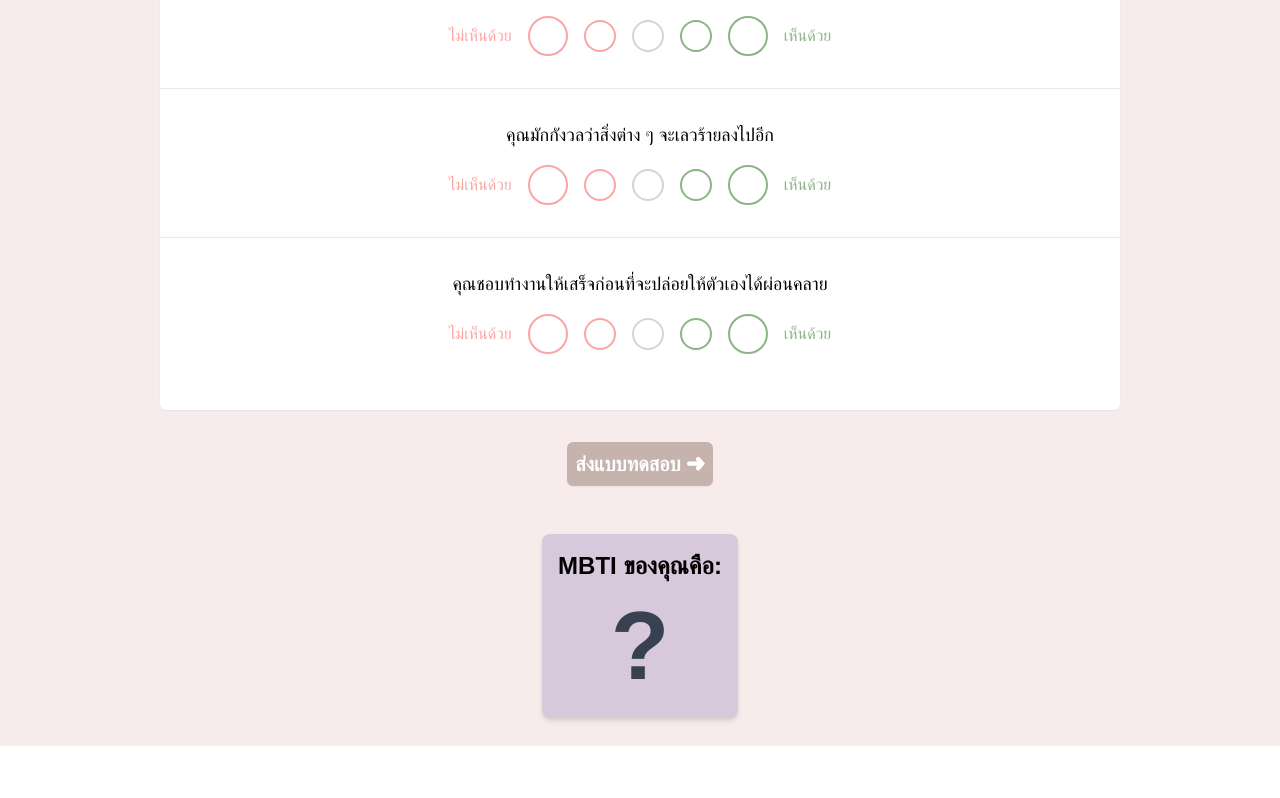
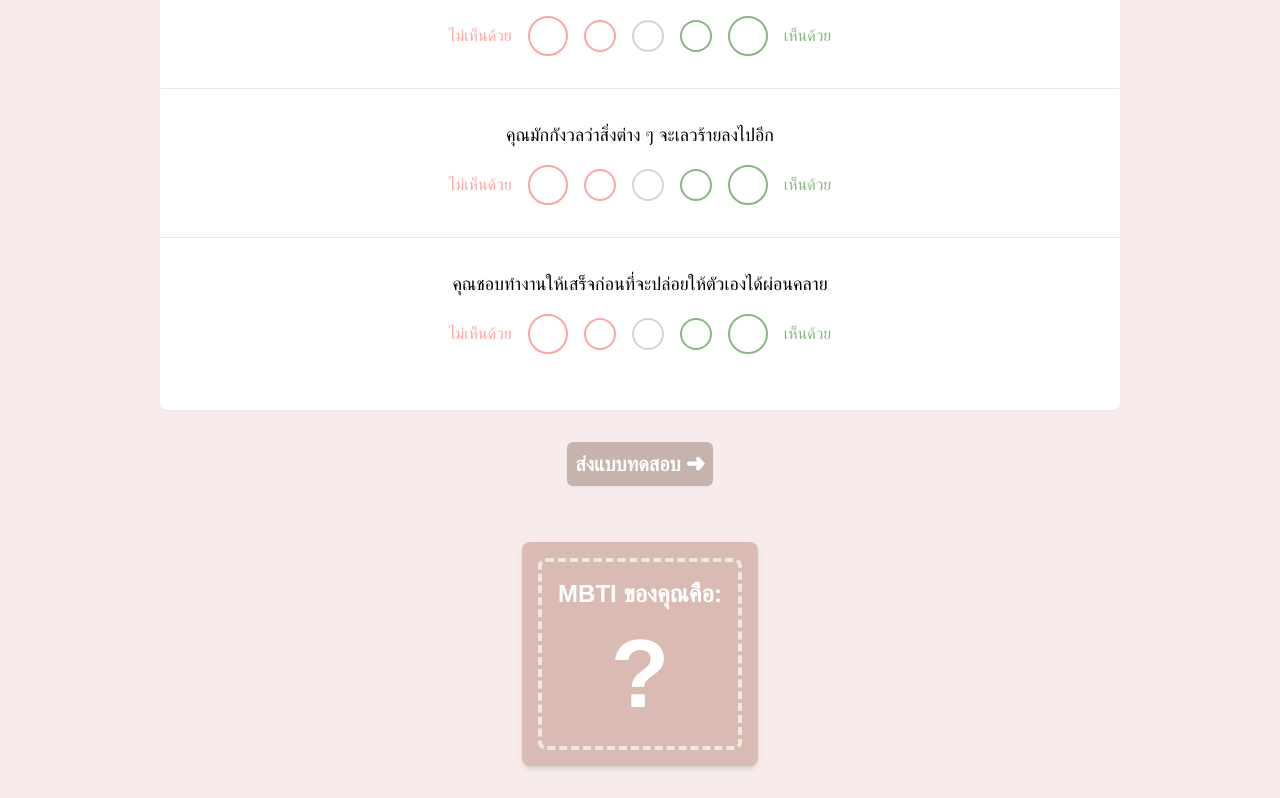
Before and after one commit to louiskub/MBTI_Prediction-Linear-Algebra-, a React (Vite) app in the folder web_app/frontend/: page /mbti-test in a window 1280 px wide. Shown: the part 2358-3156 px from the top of the page. Before the commit the page ends 3104 px from the top, so only its background shows below. Built offline with nearby package versions, Linux system fonts and the light colour scheme; the HTML template or start-up script is replaced by a standard one; a web font is replaced by a local one.

Commit message:
decorate result table

```diff
--- a/web_app/frontend/src/pages/MBTItest.tsx
+++ b/web_app/frontend/src/pages/MBTItest.tsx
@@ -284,7 +284,7 @@ function MBTItest() {
                     </button>
                 </div>
                 {MBTI.length > 0 ? (
-                    <div>
+                    <div className='mb-8'>
                         <div className='flex items-center bg-et-pink p-4 rounded-lg shadow-md mb-8 m-2'>
                             <div className="max-w-xl mx-auto p-4 bg-et-pink rounded-lg hover:cursor-pointer border-dashed border-4 border-et-pale-pink">
                                 <h1 className="text-2xl font-semibold text-center mb-4 text-white">
@@ -302,8 +302,8 @@ function MBTItest() {
                                 </p>
                             </div>
                         </div>
-                        <div className="max-w-xl mx-auto p-4 bg-et-light-blue rounded-lg">
-                            <h1 className="text-center text-2xl font-bold mt-6">MBTI ที่ใกล้เคียงกับคุณมากที่สุด</h1>
+                        <div className="max-w-xl mx-auto p-4 bg-et-light-blue rounded-lg ml-2 mr-2 border-dashed border-4 border-white">
+                            <h1 className="text-center text-xl min-[410px]:text-2xl font-bold mt-6 mb-4 text-et-dark-blue">MBTI ที่ใกล้เคียงกับคุณมากที่สุด</h1>
                             <MBTIChart MBTI={MBTI} />
                             <table className="table-auto w-1/4 mx-auto border border-gray-300 mb-8">
                                 <thead>
@@ -314,7 +314,7 @@ function MBTItest() {
                                 </thead>
                                 <tbody className="bg-gray-50">
                                     {MBTI.map((item, index) => {
-                                        const top = index === 0 ? "bg-yellow-300 hover:bg-yellow-200 font-bold" : "hover:bg-gray-200"
+                                        const top = index === 0 ? "bg-et-yellow hover:bg-yellow-200 font-bold" : "hover:bg-gray-200"
                                         return (
                                         <tr key={index} className={`${top}`}>
                                             <td className="px-4 py-2 border border-gray-300 text-center font-bold">{item[1]}</td>
@@ -327,9 +327,9 @@ function MBTItest() {
                             <div className="flex justify-center">
                                 <Link
                                     to="/mbti-types"
-                                    className="flex justify-center items-center rounded-md text-xl font-bold p-2 text-white bg-et-purple-gray text-center
+                                    className="flex justify-center items-center rounded-md text-xl font-bold p-2 text-white bg-et-dark-blue text-center
                                             transition-transform transform hover:scale-105
-                                            hover:text-et-olive-brown hover:bg-et-gray hover:cursor-pointer shadow-sm mb-8 w-1/2"
+                                            hover:text-white hover:bg-et-gray-blue hover:cursor-pointer shadow-sm mb-8 w-1/2"
                                 >
                                     ดูประเภท MBTI เพิ่มเติม ➜
                                 </Link>
@@ -337,12 +337,12 @@ function MBTItest() {
                         </div>
                     </div>
                     ) : (
-                    <div>
-                        <div className="max-w-xl mx-auto p-4 bg-et-lavender rounded-lg shadow-md mb-7">
-                            <h1 className="text-2xl font-bold text-center mb-4">
+                    <div className='flex items-center bg-et-pink p-4 rounded-lg shadow-md mb-8 m-2 hover:scale-105'>
+                        <div className="max-w-xl mx-auto p-4 bg-et-pink rounded-lg border-dashed border-4 border-et-pale-pink">
+                            <h1 className="text-2xl font-semibold text-center mb-4 text-white">
                                 {`MBTI ของคุณคือ:`}
                             </h1>
-                            <p className="text-8xl font-bold text-gray-700 text-center mb-2">?</p>
+                            <p className="text-8xl font-bold text-white text-center mb-2">?</p>
                         </div>
                     </div>
                     )
```
